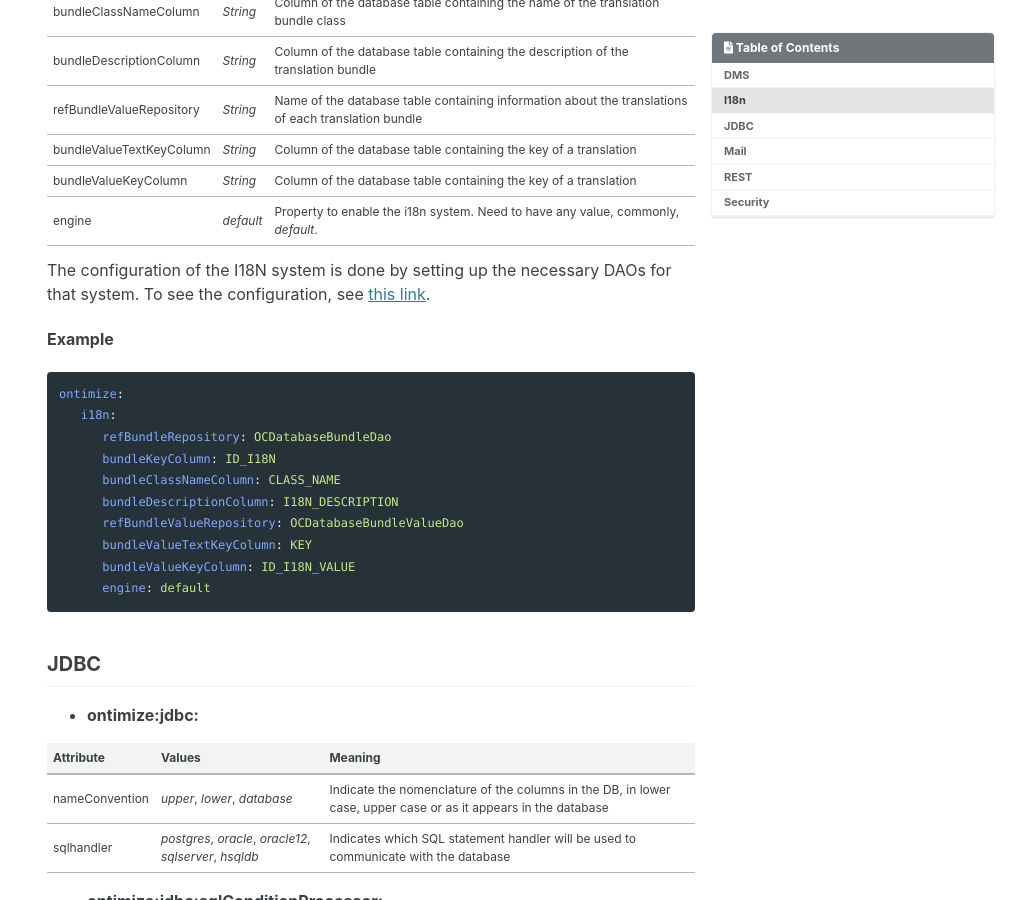
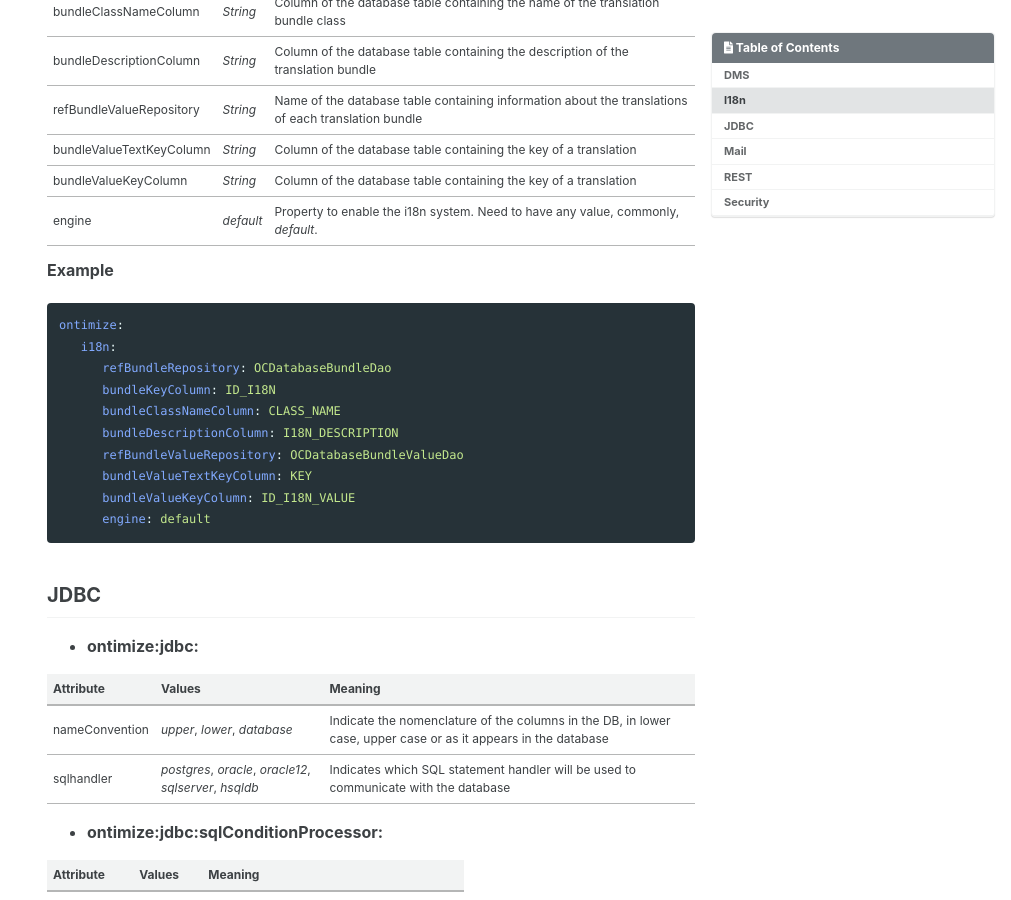
Before and after one commit to ontimize/ontimize-boot, a Jekyll site: the page built from _pages/basics_autoconfigurators.md, in a window 1280 px wide and 900 px high, scrolled down 947 px. Shown: the whole window, without its empty margins (269-1280 px from the left). Built offline with Jekyll 4.4.1, drawn with Linux system fonts in a browser that asks for light colours; cached includes are drawn as plain includes.

Commit message:
Disabled link to i18n tutorial in autoconfigurators

````diff
--- a/_pages/basics_autoconfigurators.md
+++ b/_pages/basics_autoconfigurators.md
@@ -42,7 +42,7 @@ ontimize:
 |bundleValueKeyColumn| *String* | Column of the database table containing the key of a translation |
 |engine| *default* | Property to enable the i18n system. Need to have any value, commonly, *default*.  |
 
-The configuration of the I18N system is done by setting up the necessary DAOs for that system. To see the configuration, see [this link](/ontimize-boot/basics/i18n/).
+<!--The configuration of the I18N system is done by setting up the necessary DAOs for that system. To see the configuration, see [this link](/ontimize-boot/basics/i18n/).-->
 
 **Example**
 ```yaml
````
